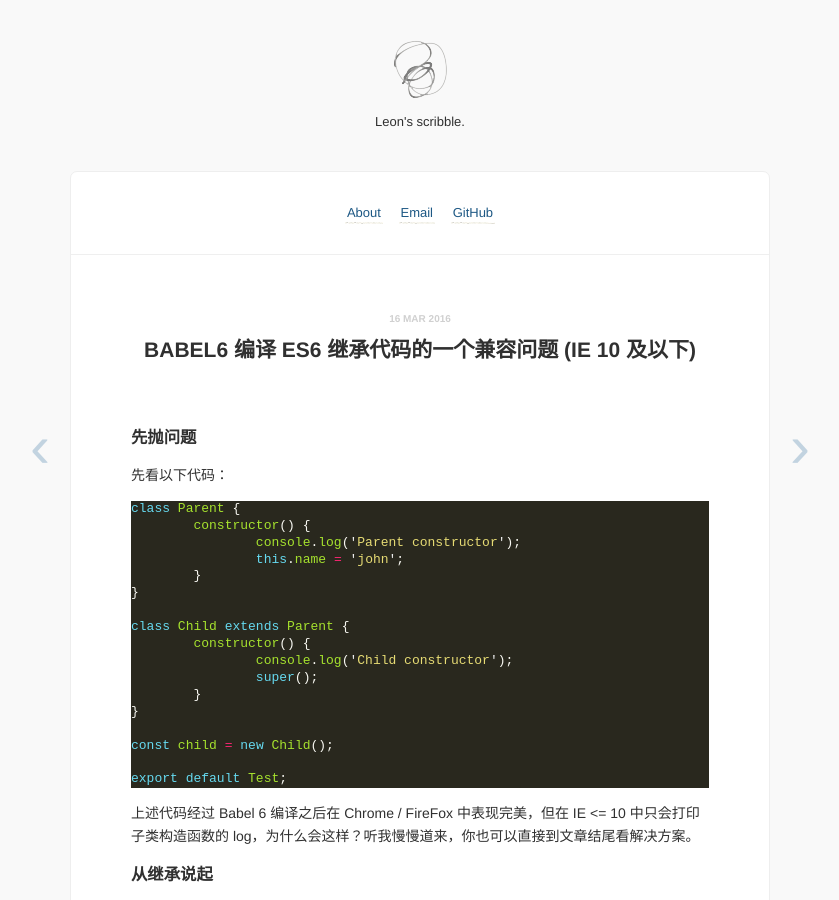
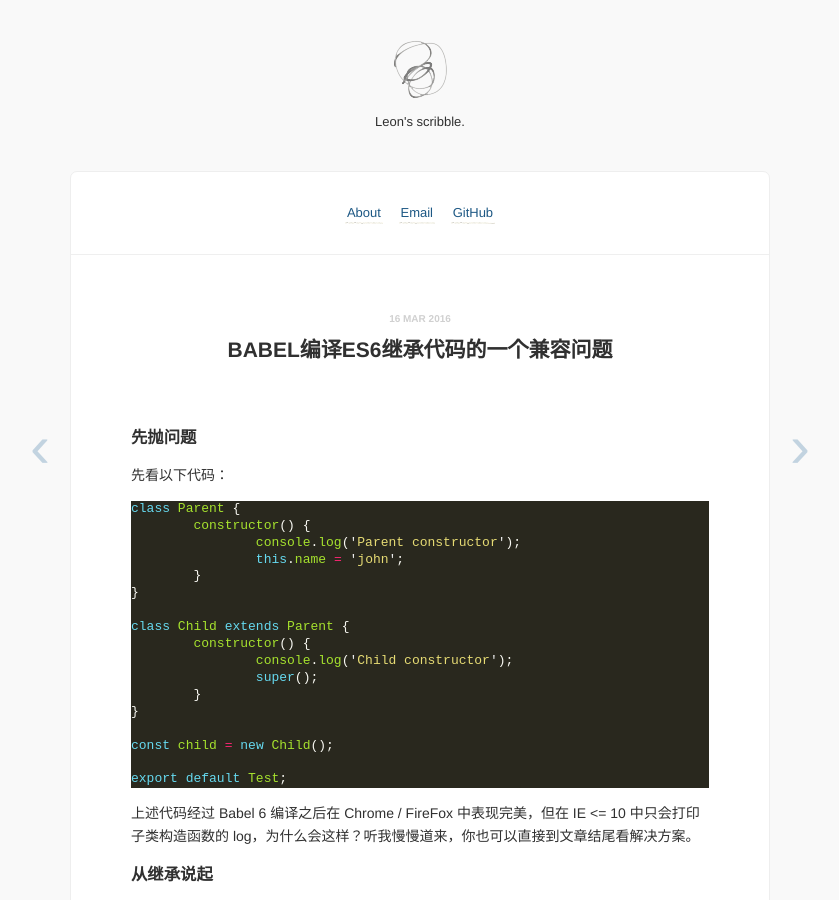
Before and after one commit to superRaytin/superraytin.github.io, a Jekyll site: the page built from _posts/skill/2016-03-15-just-for-test.md, in a window 1280 px wide and 900 px high. Shown: the whole window, without its empty margins (220-1059 px from the left). Built offline with Jekyll 4.4.1, drawn with Linux system fonts in a browser that asks for light colours; Markdown is read by kramdown in place of the engine named in the settings; comment, search, counter and statistics services are not loaded.

```diff
--- a/_posts/skill/2016-03-15-just-for-test.md
+++ b/_posts/skill/2016-03-15-just-for-test.md
@@ -1,6 +1,6 @@
 ---
 layout: post
-title : Babel6 编译 ES6 继承代码的一个兼容问题 (IE 10 及以下)
+title : Babel编译ES6继承代码的一个兼容问题
 date: 2016-03-16 17:26
 disqus: y
 ---
```
